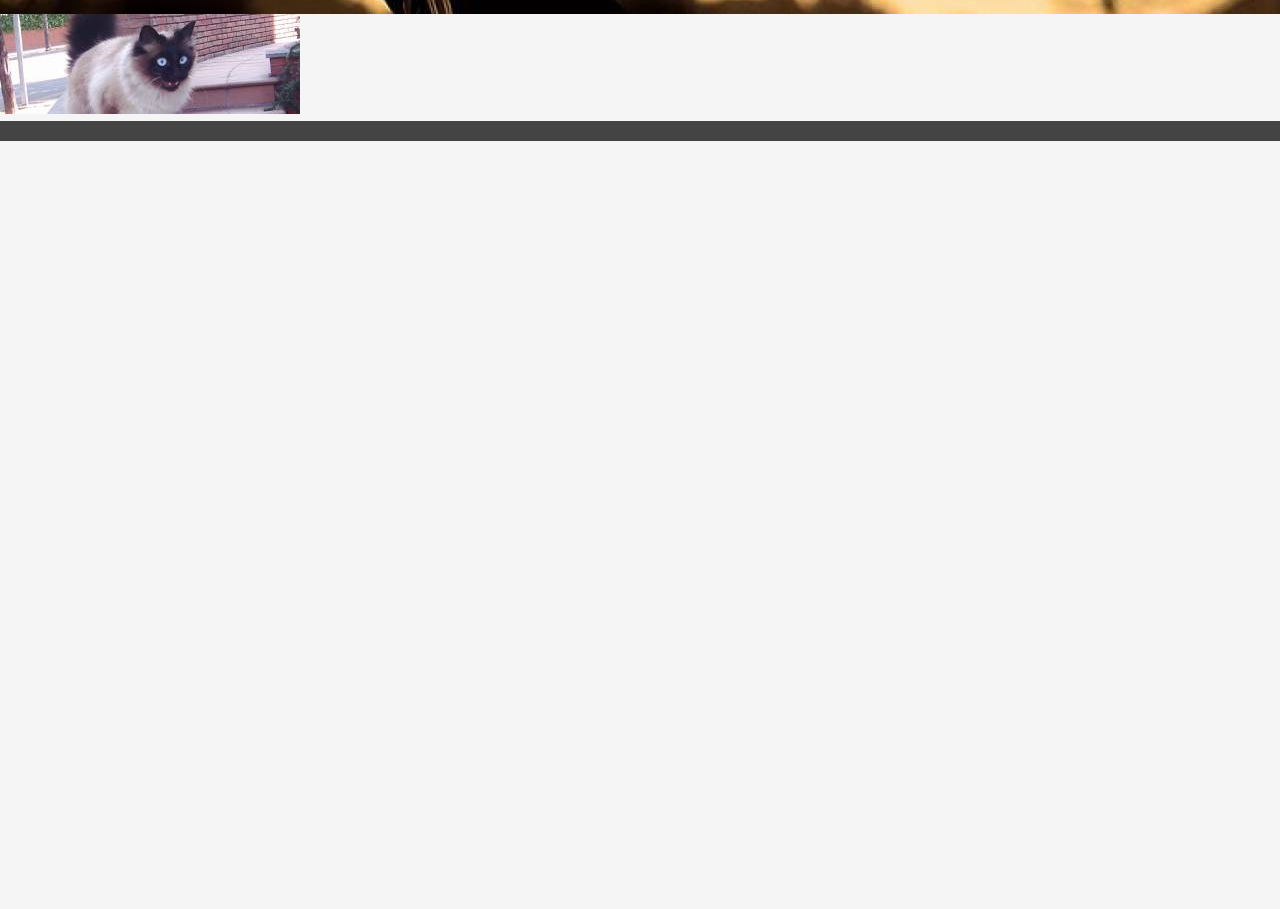
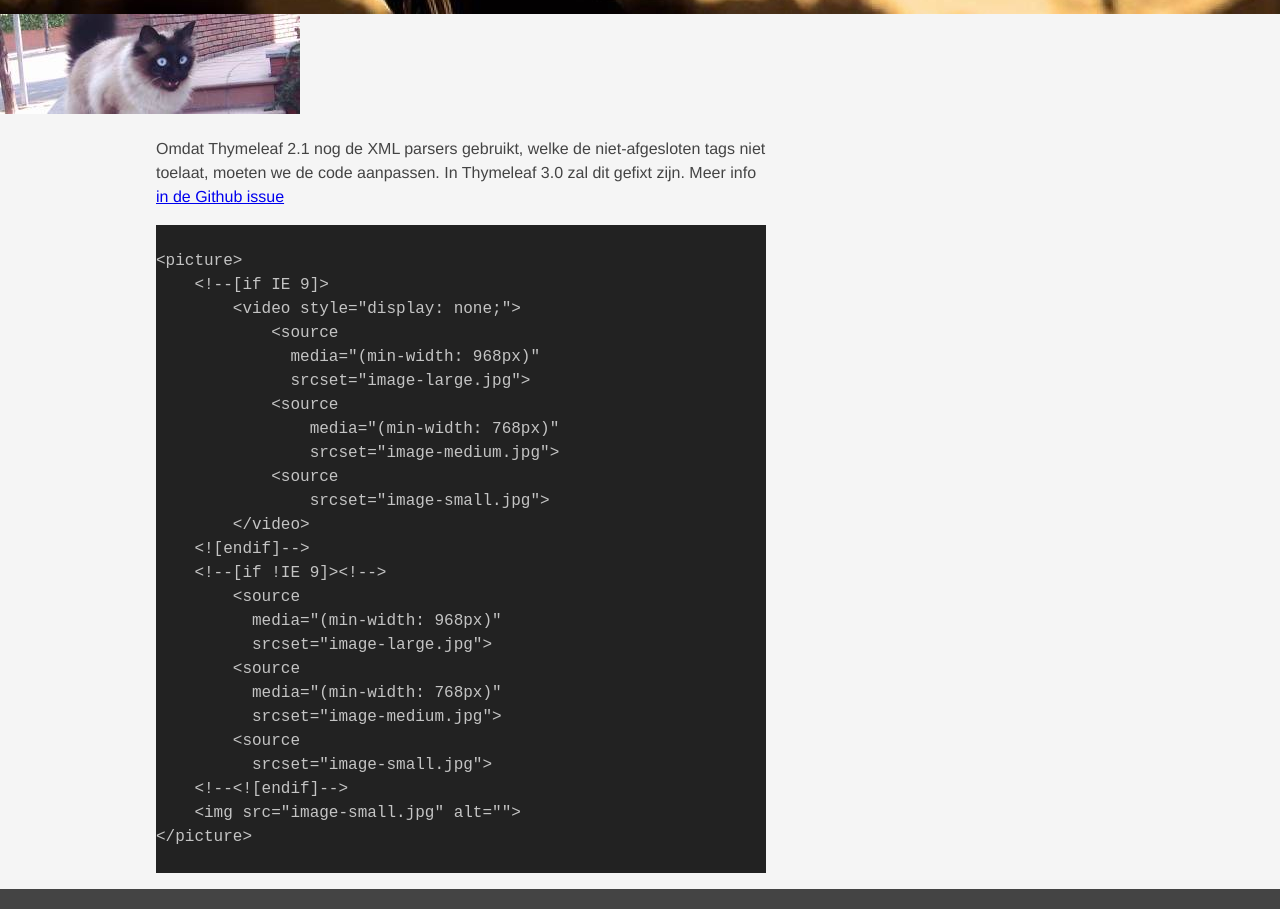
Before and after one commit to bengie/poc-responsive-images, a website: page thymeleaf.html in a window 1280 px wide. Shown: the part 520-1429 px from the top of the page. Before the commit the page ends 800 px from the top, so only its background shows below. Drawn offline with Linux system fonts and the light colour scheme.

Commit message:
Docs updated

```diff
--- a/thymeleaf.html
+++ b/thymeleaf.html
@@ -46,6 +46,44 @@
             <img src="img/pussy-300x100.jpg" alt="">
         </picture>
 
+         <section class="page-main-section">
+            <div class="container">
+                <div class="row">
+                    <div class="col col--primary">
+                        <p>Omdat Thymeleaf 2.1 nog de XML parsers gebruikt, welke de niet-afgesloten tags niet toelaat, moeten we de code aanpassen. In Thymeleaf 3.0 zal dit gefixt zijn. Meer info <a href="https://github.com/thymeleaf/thymeleaf-extras-conditionalcomments/issues/4#issuecomment-87615055">in de Github issue</a></p>
+
+                        <pre><code>
+&lt;picture&gt;
+    &lt;!--[if IE 9]&gt;
+        &lt;video style=&quot;display: none;&quot;&gt;
+            &lt;source
+              media=&quot;(min-width: 968px)&quot;
+              srcset=&quot;image-large.jpg&quot;&gt;
+            &lt;source
+                media=&quot;(min-width: 768px)&quot;
+                srcset=&quot;image-medium.jpg&quot;&gt;
+            &lt;source
+                srcset=&quot;image-small.jpg&quot;&gt;
+        &lt;/video&gt;
+    &lt;![endif]--&gt;
+    &lt;!--[if !IE 9]&gt;&lt;!--&gt;
+        &lt;source
+          media=&quot;(min-width: 968px)&quot;
+          srcset=&quot;image-large.jpg&quot;&gt;
+        &lt;source
+          media=&quot;(min-width: 768px)&quot;
+          srcset=&quot;image-medium.jpg&quot;&gt;
+        &lt;source
+          srcset=&quot;image-small.jpg&quot;&gt;
+    &lt;!--&lt;![endif]--&gt;
+    &lt;img src=&quot;image-small.jpg&quot; alt=&quot;&quot;&gt;
+&lt;/picture&gt;
+                        </code></pre>
+                    </div>
+                </div>
+            </div>
+        </section>
+
 
 
     </main>
```
Also changed, not shown: index.html (+3 -3 lines), legacy.html (+4 -3 lines), overzicht.html (+18 -1 lines), without.html (+3 -3 lines).
